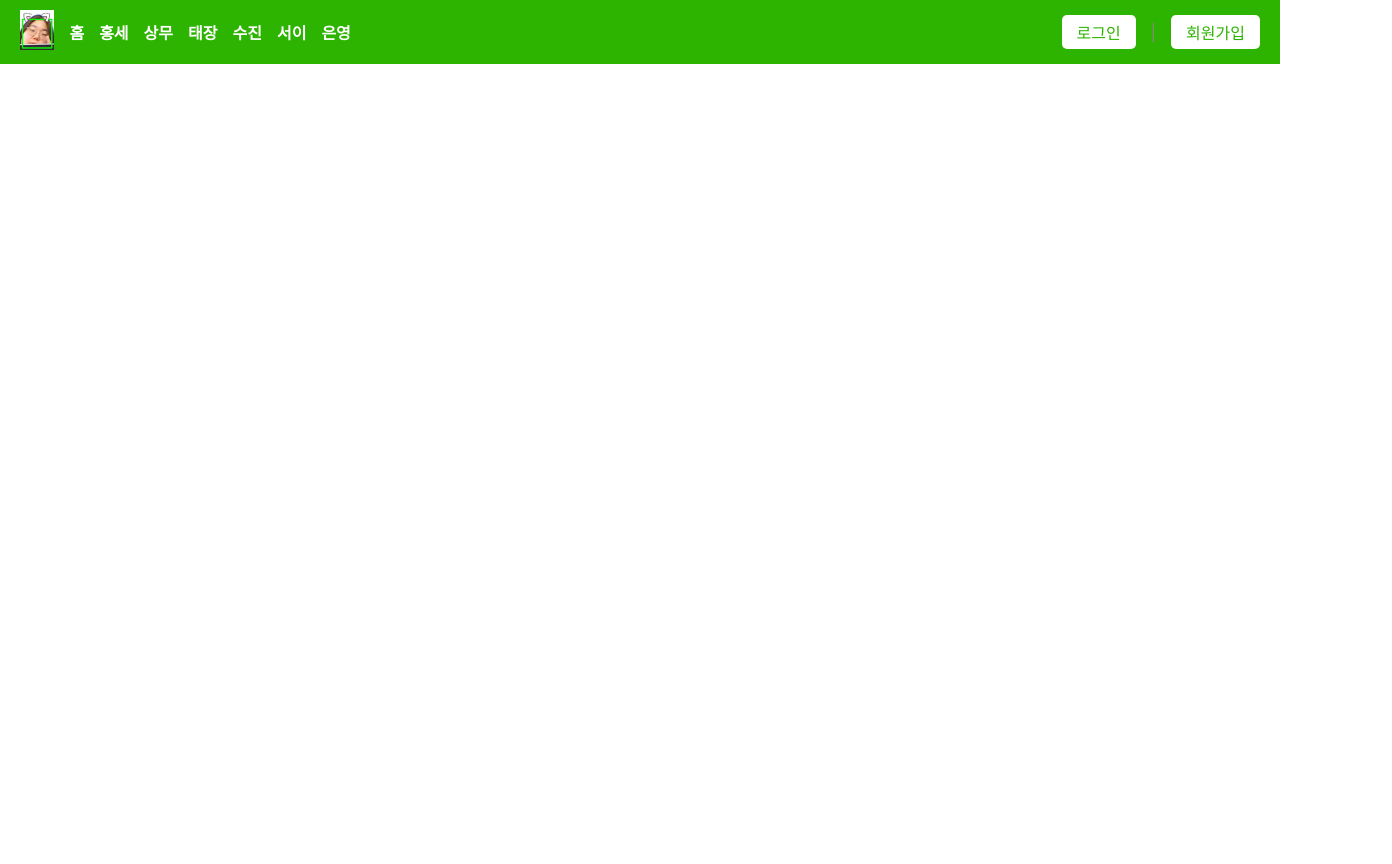
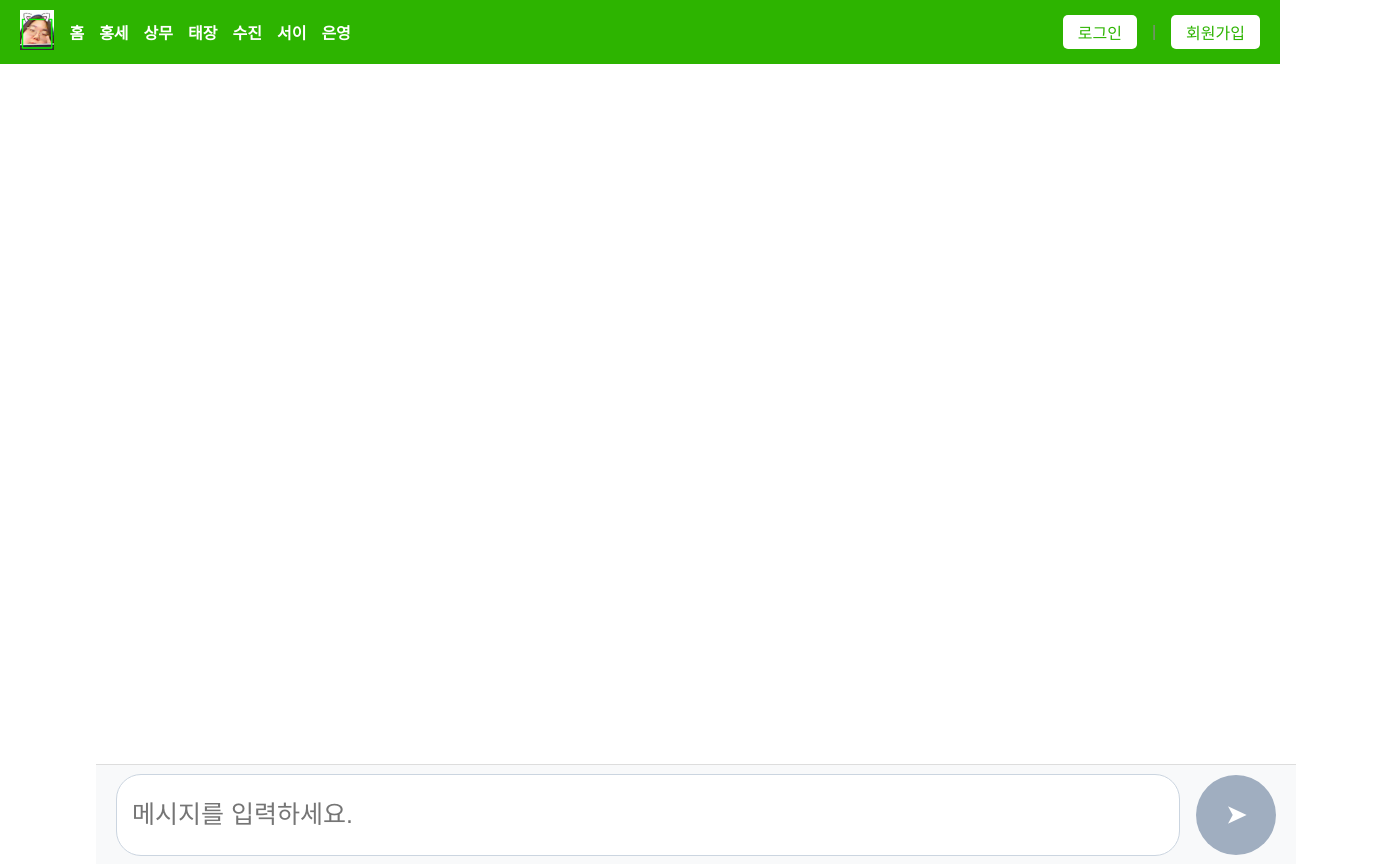
Before and after one commit to HexagonLab-s-SilverPlus/react, a React (Create React App) app: page /chat in a window 1280 px wide. Shown: the whole page, 1392 px wide, since content can reach past the window. Before the commit the page ends 800 px from the top, so only its background shows below. Built offline with nearby package versions, Linux system fonts and the light colour scheme.

Commit message:
feat: 채팅 페이지 전환, 이어서 채팅 전송 기능 구현
- 한 스크롤에 유저메시지와 ai메시지의 1세트만 보이게 구현

```diff
--- a/package.json
+++ b/package.json
@@ -11,6 +11,7 @@
     "eslint-config-prettier": "^9.1.0",
     "eslint-plugin-import": "^2.31.0",
     "eslint-plugin-jsx-a11y": "^6.10.2",
+    "prop-types": "^15.8.1",
     "react": "^18.3.1",
     "react-dom": "^18.3.1",
     "react-redux": "^9.1.2",
--- a/src/pages/ey/chat/ChatPage.css
+++ b/src/pages/ey/chat/ChatPage.css
@@ -1,12 +1,29 @@
+/* 부모 컨테이너 */
 .chat-container {
+  display: flex;
+  flex-direction: column; /* 수직 배치 */
+  height: 100vh; /* 화면 전체 높이 */
+}
+
+/* 메시지 영역 (스크롤 가능) */
+.chat-page {
+  flex: 1; /* 남은 공간을 모두 차지 */
+  overflow-y: auto; /* 세로 스크롤 가능 */
+  padding: 20px;
+  box-sizing: border-box;
+}
+
+/* 메시지 세트를 한 화면에 꽉 차게 표시 */
+.message-set {
   display: flex;
   flex-direction: column;
   justify-content: space-between;
-    height: 100vh;
+  height: calc(100vh - 100px); /* 입력창 제외 영역 */
+  box-sizing: border-box;
   padding: 20px;
-    background-color: #f8f9fa;
 }
 
+/* 채팅 말풍선 스타일 */
 .chat-bubble {
   padding: 20px;
   border-radius: 12px;
@@ -18,11 +35,55 @@
 }
 
 .user-message {
-    align-self: flex-end;
-    background-color: #D1E7DD;
+  align-self: flex-end; /* 사용자 메시지는 오른쪽 정렬 */
+  background-color: #d1e7dd;
 }
 
 .ai-response {
-    align-self: flex-start;
-    background-color: #F8D7DA;
+  align-self: flex-start; /* AI 응답은 왼쪽 정렬 */
+  background-color: #f8d7da;
 }
+
+/* 입력창 고정 */
+.input-container {
+  display: flex;
+  align-items: center;
+  padding: 10px 20px;
+  background-color: #f8f9fa;
+  border-top: 1px solid #ddd;
+  height: 100px; /* 고정된 높이 */
+  box-sizing: border-box;
+}
+
+.text-input {
+  flex: 1; /* 입력창의 가변 너비 */
+  height: 80px;
+  padding: 0 15px;
+  font-size: 25px;
+  border: 1px solid #cbd5e0;
+  border-radius: 25px;
+  outline: none;
+}
+
+.send-button {
+  display: flex;
+  align-items: center;
+  justify-content: center;
+  width: 80px;
+  height: 80px;
+  border: none;
+  border-radius: 50%;
+  background-color: #14532d;
+  color: #ffffff;
+  font-size: 24px;
+  cursor: pointer;
+}
+
+.send-button:disabled {
+  background-color: #a0aec0;
+  cursor: not-allowed;
+}
+
+.send-button:hover {
+  background-color: #276749;
+}
--- a/src/pages/ey/chat/ChatPage.js
+++ b/src/pages/ey/chat/ChatPage.js
@@ -1,27 +1,92 @@
-// 채팅 전송 후 화면 페이지
-import React from 'react';
+import React, { useState } from 'react';
 import { useLocation } from 'react-router-dom';
 import './ChatPage.css';
+import Container from './Container.js';
 
 function ChatPage() {
   const location = useLocation();
-    const userMessage = location.state?.userMessage || ''; // 이전 페이지에서 받은 사용자 메시지
-    const aiResponse = `어깨 통증이 계속되면 몸이 더 힘들어지실 수 있으니,
+  const initialMessage = location.state?.userMessage || ''; // EYmain에서 전달된 초기 메시지
+  const [messages, setMessages] = useState(
+    initialMessage
+      ? [
+          { type: 'user', text: initialMessage },
+          { type: 'ai', text: getAiResponse(initialMessage) },
+        ]
+      : []
+  ); // 초기 메시지 설정
+  const [inputText, setInputText] = useState(''); // 새 입력값 관리
+
+  // AI 응답 생성 함수
+  function getAiResponse(userMessage) {
+    return `어깨 통증이 계속되면 몸이 더 힘들어지실 수 있으니,
 가능한 한 편하게 쉬시는 것도 중요해요.
 따뜻한 찜질을 하거나 어깨를 살짝 풀어주는 스트레칭도 도움이 될 수 있답니다.
 혹시라도 증상이 심해지면 병원에 가보시는 게 좋을 것 같아요.
-제가 더 필요한 정보나 방법이 있다면 언제든 알려드릴게요.`; // 고정된 AI 답변
+제가 더 필요한 정보나 방법이 있다면 언제든 알려드릴게요.`;
+  }
 
+  // 입력값 변경 시 상태 업데이트
+  const handleInputChange = (e) => {
+    setInputText(e.target.value);
+  };
+
+  // 메시지 전송 처리
+  const handleSendMessage = () => {
+    if (!inputText.trim()) return; // 빈 입력값 방지
+
+    // 새로운 메시지 추가
+    const newMessage = { type: 'user', text: inputText };
+    const aiMessage = { type: 'ai', text: getAiResponse(inputText) };
+
+    setMessages([...messages, newMessage, aiMessage]); // 메시지와 AI 응답 추가
+    setInputText(''); // 입력창 초기화
+  };
 
   return (
+    <Container>
       <div className="chat-container">
+        <div className="chat-page">
+          {messages.map((message, index) => {
+            if (index % 2 === 0) {
+              // 유저 메시지와 AI 응답이 하나의 세트로 묶이도록 설정
+              const aiMessage = messages[index + 1];
+              return (
+                <div key={index} className="message-set">
                   <div className="chat-bubble user-message">
-                <p>{userMessage}</p>
+                    <p>{message.text}</p>
                   </div>
+                  {aiMessage && (
                     <div className="chat-bubble ai-response">
-                <p>{aiResponse}</p>
+                      <p>{aiMessage.text}</p>
+                    </div>
+                  )}
+                </div>
+              );
+            }
+            return null; // 홀수 인덱스 메시지는 렌더링하지 않음 (AI 메시지 이미 처리됨)
+          })}
+        </div>
+        {/* 입력창 */}
+        <div className="input-container">
+          <input
+            type="text"
+            placeholder="메시지를 입력하세요."
+            className="text-input"
+            aria-label="대화 입력창"
+            value={inputText}
+            onChange={handleInputChange}
+          />
+          <button
+            className="send-button"
+            aria-label="전송 버튼"
+            onClick={handleSendMessage}
+            disabled={!inputText.trim()} // 빈 입력값이면 비활성화
+          >
+            <span className="arrow-icon">➤</span>
+          </button>
         </div>
       </div>
+    </Container>
   );
 }
 
--- /dev/null
+++ b/src/pages/ey/chat/Container.css
@@ -0,0 +1,26 @@
+/* src/styles/global.css */
+body {
+    margin: 0;
+    padding: 0;
+    font-family: Arial, sans-serif;
+  }
+
+  /* 반응형 컨테이너 스타일 */
+  .container {
+    margin: 0 auto;
+    padding: 0 96px;
+    max-width: 1200px;
+    width: 100%;
+  }
+
+  @media (max-width: 1024px) {
+    .container {
+      padding: 0 48px;
+    }
+  }
+
+  @media (max-width: 768px) {
+    .container {
+      padding: 0 24px;
+    }
+  }
--- /dev/null
+++ b/src/pages/ey/chat/Container.js
@@ -0,0 +1,15 @@
+// src/components/Container.js
+import React from "react";
+import PropTypes from "prop-types";
+import "./Container.css";
+
+const Container = ({ children }) => {
+  return <div className="container">{children}</div>;
+};
+
+// PropTypes 정의
+Container.propTypes = {
+    children: PropTypes.node.isRequired, // children은 React 노드로 정의하고 필수로 지정
+  };
+
+export default Container;
--- a/src/pages/ey/chat/EYmain.css
+++ b/src/pages/ey/chat/EYmain.css
@@ -1,13 +1,16 @@
 /* EYmain.css */
+
+  /* 반응형 여백 추가 */
 .welcome-container {
   display: flex;
   flex-direction: column;
   align-items: center;
   justify-content: center;
   min-height: 100vh;
-    background-color: #ffffff; /* 배경색 */
   padding: 20px;
   box-sizing: border-box;
+  margin: 0 auto; /* 가운데 정렬 */
+  max-width: calc(100% - 100px); /* 좌우 여백 합산 (341 * 2) */
 }
 
   .welcome-title {
--- a/src/pages/ey/chat/EYmain.js
+++ b/src/pages/ey/chat/EYmain.js
@@ -2,6 +2,8 @@
 import React, { useState } from 'react';
 import { Link } from 'react-router-dom';
 import './EYmain.css'; // 스타일링을 위한 CSS 파일 import
+import Container from './Container.js';
+
 
 function EYmain() {
   // 입력 상태 관리
@@ -13,7 +15,8 @@ function EYmain() {
   };
 
   return (
-    <div className="welcome-container">
+    <Container>
+ <div className="welcome-container">
       <h1 className="welcome-title">점심은 드셨나요?<br />오늘 드신 점심메뉴를 이야기해주세요!</h1>
       <p className="welcome-description">말씀해 주시면 목소리가 자동으로 입력됩니다. 편하게 대화해 보세요.</p>
       <div className="input-container">
@@ -26,13 +29,14 @@ function EYmain() {
           onChange={handleInputChange} // 입력값 변경 이벤트 처리
         />
         <Link
-          to={{
-            pathname: '/chat',
-            state: { userMessage: inputText }, // 입력값을 다음 페이지로 전달
-          }}
+          to="/chat"
+          state={{ userMessage: inputText }} // state 전달
           className="send-button"
           aria-label="전송 버튼"
-          onClick={() => setInputText('')}
+          onClick={() => {
+            console.log('InputText:', inputText);
+            setInputText('');
+          }}
           style={{ pointerEvents: inputText.trim() ? 'auto' : 'none' }} // 입력값이 없으면 버튼 비활성화
         >
           <span className="arrow-icon">➤</span>
@@ -42,6 +46,8 @@ function EYmain() {
         </button>
       </div>
     </div>
+    </Container>
+
   );
 }
 
--- a/src/routers/eyRouter.js
+++ b/src/routers/eyRouter.js
@@ -1,8 +1,14 @@
-// src/routers/tjRouter.js
 import React from 'react';
 import { Route } from 'react-router-dom';
 import EYmain from '../pages/ey/chat/EYmain';
+import ChatPage from '../pages/ey/chat/ChatPage'; // ChatPage 컴포넌트 import
 
-const eyRouter = [<Route path="/eymain" element={<EYmain />} />];
+// 'eyRouter'를 const로 변경
+const eyRouter = (
+  <>
+    <Route path="/eymain" element={<EYmain />} />
+     <Route path="/chat" element={<ChatPage />} />
+  </>
+);
 
 export default eyRouter;
```
Also changed, not shown: 1 other file (tests, documents, lock files or other folders). Lines whose indentation alone changed are shown as unchanged.
